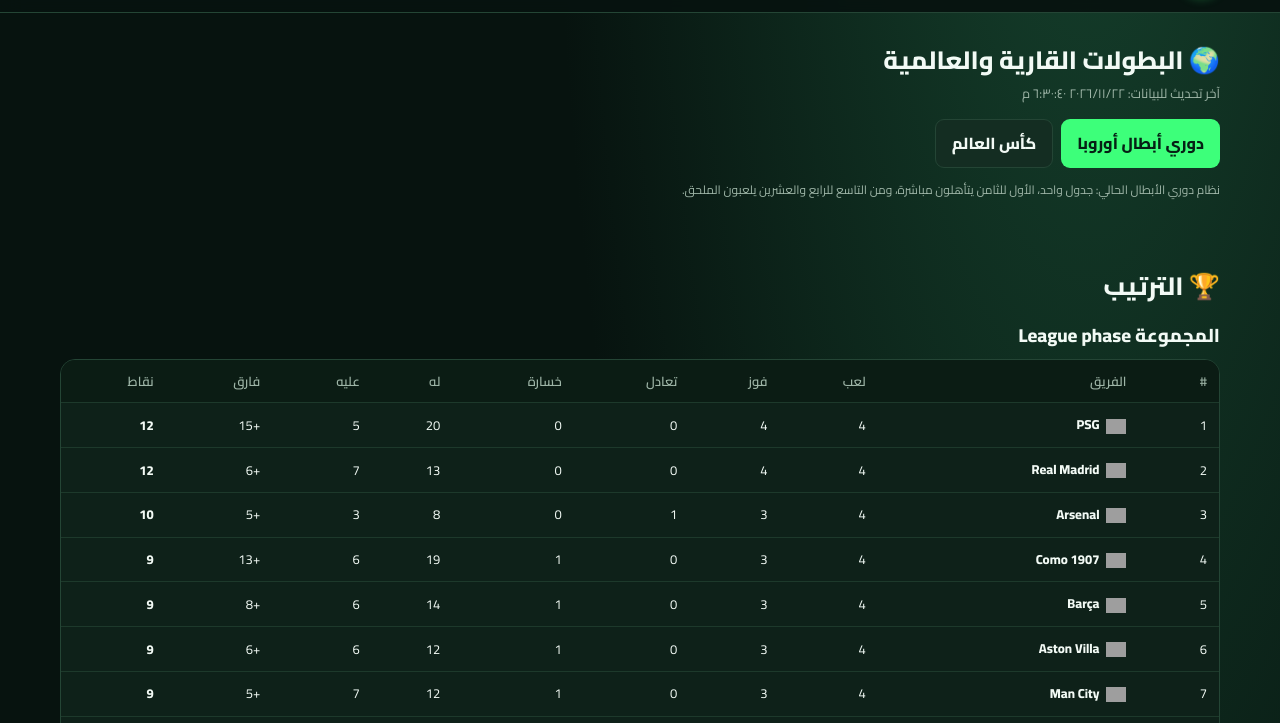
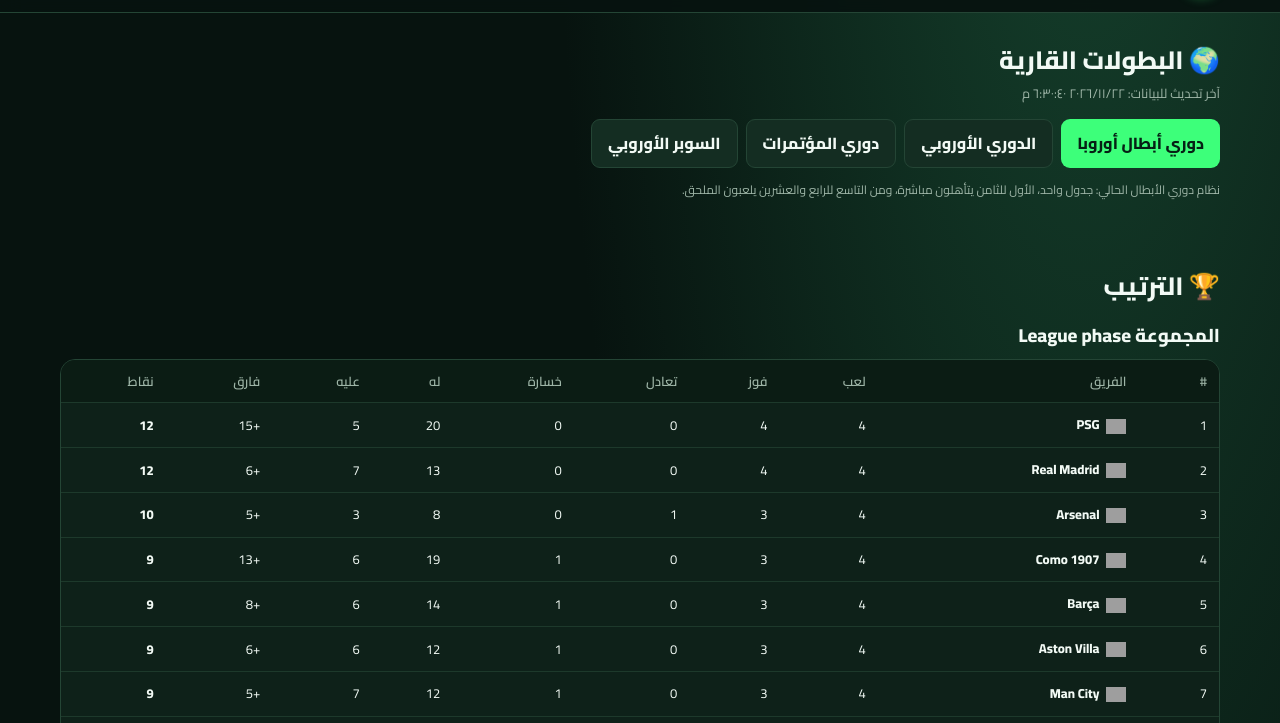
Before and after one commit to snaceselmasry/snaces-fantasy, a plain HTML site: page cups.html in a window 1280 px wide. Shown: the part 56-779 px from the top of the page. Drawn offline with Linux system fonts and the light colour scheme; grey boxes are pictures that could not be loaded.

Commit message:
Add files via upload

```diff
--- a/cups.html
+++ b/cups.html
@@ -4,8 +4,8 @@
 <meta charset="utf-8">
 <meta name="viewport" content="width=device-width,initial-scale=1">
 <meta name="theme-color" content="#071b16">
-<title>البطولات القارية والعالمية | SNACES FOOTBALL</title>
-<meta name="description" content="دوري أبطال أوروبا وكأس العالم: الترتيب والمجموعات والمباريات والهدافين.">
+<title>البطولات الأوروبية | SNACES FOOTBALL</title>
+<meta name="description" content="دوري الأبطال والدوري الأوروبي ودوري المؤتمرات والسوبر الأوروبي: الترتيب والمباريات.">
 <link rel="canonical" href="https://snaceselmasry.github.io/snaces-fantasy/cups.html">
 <meta property="og:type" content="website"><meta property="og:title" content="SNACES FOOTBALL | مباريات وتحليل"><meta property="og:description" content="نتائج • ترتيب • هدافين • تحليل مباريات"><meta property="og:image" content="https://snaceselmasry.github.io/snaces-fantasy/Designer.png"><meta name="twitter:card" content="summary_large_image">
 <link rel="icon" type="image/png" href="logo-192.png"><link rel="apple-touch-icon" href="logo-192.png">
@@ -16,14 +16,14 @@
 <body>
 <div class="topbar"><div class="wrap nav"><a class="logo" href="index.html"><img src="logo-192.png" alt="" width="38" height="38"><b>SNACES <span>FOOTBALL</span></b></a><div class="links"><a href="index.html">الرئيسية</a><a href="leagues.html">الدوريات</a><a href="cups.html">البطولات</a></div></div></div>
 <main>
-<section class="section"><div class="wrap"><div class="head"><div><h2>🌍 البطولات القارية والعالمية</h2><p id="updated">جاري التحميل...</p></div></div><div class="cmpBar" id="tabs"></div><p class="muted" id="note" style="font-size:12px"></p></div></section>
+<section class="section"><div class="wrap"><div class="head"><div><h2>🌍 البطولات القارية</h2><p id="updated">جاري التحميل...</p></div></div><div class="cmpBar" id="tabs"></div><p class="muted" id="note" style="font-size:12px"></p></div></section>
 <section class="section" id="standings"><div class="wrap"><div class="head"><div><h2>🏆 الترتيب</h2></div></div><div id="standWrap"></div></div></section>
 <section class="section" id="matches"><div class="wrap"><div class="head"><div><h2>📅 المباريات</h2></div><div class="cmpBar"><button class="btn primary" id="vNext">القادمة</button><button class="btn secondary" id="vRes">النتائج</button></div></div><div class="fxGrid" id="fxList"></div></div></section>
-<section class="section" id="scorers"><div class="wrap"><div class="head"><div><h2>⚽ الهدافون</h2></div></div><div class="dataPanel"><div class="tableWrap"><table style="min-width:300px"><thead><tr><th>#</th><th>اللاعب</th><th>الفريق</th><th>أهداف</th></tr></thead><tbody id="goalRows"></tbody></table></div></div><div class="disclaimer" style="margin-top:14px">البيانات من المصدر المجاني، وقد تتأخر عن الواقع بضع ساعات. الدوري الأوروبي والبطولات الأفريقية غير متاحة حاليًا.</div></div></section>
+<section class="section" id="scorers"><div class="wrap"><div class="head"><div><h2>⚽ الهدافون</h2></div></div><div class="dataPanel"><div class="tableWrap"><table style="min-width:300px"><thead><tr><th>#</th><th>اللاعب</th><th>الفريق</th><th>أهداف</th></tr></thead><tbody id="goalRows"></tbody></table></div></div><div class="disclaimer" style="margin-top:14px">البيانات من المصدر المجاني، وقد تتأخر عن الواقع بضع ساعات. دوري أبطال أفريقيا وباقي البطولات القارية غير متاحة حاليًا.</div></div></section>
 </main>
-<footer><div class="wrap">© 2026 SNACES FOOTBALL. موقع مستقل وغير تابع لأي دوري أو نادٍ. البيانات من football-data.org.</div></footer>
+<footer><div class="wrap">© 2026 SNACES FOOTBALL. موقع مستقل وغير تابع لأي دوري أو نادٍ. البيانات من football-data.org وESPN.</div></footer>
 <script>
-const CUPS=[["CL","دوري أبطال أوروبا"],["WC","كأس العالم"]];
+const CUPS=[["CL","دوري أبطال أوروبا"],["EL","الدوري الأوروبي"],["ECL","دوري المؤتمرات"],["USC","السوبر الأوروبي"]];
 const ST={LEAGUE_STAGE:"مرحلة الدوري",GROUP_STAGE:"دور المجموعات",PLAYOFFS:"الملحق",LAST_32:"دور الـ32",LAST_16:"دور الـ16",QUARTER_FINALS:"ربع النهائي",SEMI_FINALS:"نصف النهائي",THIRD_PLACE:"المركز الثالث",FINAL:"النهائي"};
 const $=id=>document.getElementById(id),esc=s=>String(s??"").replace(/[&<>"']/g,c=>({"&":"&amp;","<":"&lt;",">":"&gt;",'"':"&quot;","'":"&#39;"}[c]));
 let cur="CL",D=null,view="next";
@@ -36,10 +36,10 @@ async function load(){tabs();D=null;try{const r=await fetch("data/"+cur+".json")
 function table(rows){return `<div class="dataPanel" style="margin-bottom:12px"><div class="tableWrap"><table style="min-width:560px"><thead><tr><th>#</th><th>الفريق</th><th>لعب</th><th>فوز</th><th>تعادل</th><th>خسارة</th><th>له</th><th>عليه</th><th>فارق</th><th>نقاط</th></tr></thead><tbody>${rows.map(r=>`<tr><td>${r.pos}</td><td>${crest(r.team)}<b>${nm(r.team)}</b></td><td>${r.p}</td><td>${r.w}</td><td>${r.d}</td><td>${r.l}</td><td>${r.gf}</td><td>${r.ga}</td><td>${r.gd>0?"+":""}${r.gd}</td><td><b>${r.pts}</b></td></tr>`).join("")}</tbody></table></div></div>`}
 function render(){
  const ok=D&&D.standings&&D.standings.length;
- $("note").textContent=ok&&cur==="CL"?"نظام دوري الأبطال الحالي: جدول واحد، الأول للثامن يتأهلون مباشرة، ومن التاسع للرابع والعشرين يلعبون الملحق.":"";
+ $("note").textContent=ok&&cur==="CL"?"نظام دوري الأبطال الحالي: جدول واحد، الأول للثامن يتأهلون مباشرة، ومن التاسع للرابع والعشرين يلعبون الملحق.":(D&&D.source==="espn"?"بيانات هذه البطولة من مصدر غير رسمي (ESPN) وقد تتأخر أو تتوقف، والهدافون غير متاحين.":"");
  if(!ok&&!(D&&D.matches&&D.matches.length)){$("standWrap").innerHTML='<div class="dataPanel" style="padding:18px"><p class="muted">بيانات البطولة دي مش متاحة حاليًا.</p></div>';$("fxList").innerHTML="";$("goalRows").innerHTML='<tr><td colspan="4" class="empty">—</td></tr>';return}
  const groups={};(D.standings||[]).forEach(r=>(groups[r.group||""]??=[]).push(r));
- $("standWrap").innerHTML=Object.keys(groups).sort().map(g=>(g?`<h3 style="margin:14px 0 8px">${gname(g)}</h3>`:"")+table(groups[g])).join("")||'<p class="muted">الجدول لسه مش متاح.</p>';
+ $("standWrap").innerHTML=Object.keys(groups).sort().map(g=>(g?`<h3 style="margin:14px 0 8px">${gname(g)}</h3>`:"")+table(groups[g])).join("")||'<div class="dataPanel" style="padding:18px"><p class="muted">لا يوجد جدول ترتيب لهذه البطولة.</p></div>';
  fixtures();
  const g=(D.scorers||[]).slice().sort((a,b)=>b.goals-a.goals).slice(0,10);
  $("goalRows").innerHTML=g.length?g.map((s,i)=>`<tr><td>${i+1}</td><td><b>${esc(s.name)}</b></td><td>${esc(s.team)}</td><td><b>${s.goals}</b></td></tr>`).join(""):'<tr><td colspan="4" class="empty">لا توجد بيانات.</td></tr>';
```
Also changed, not shown: index.html (+1 -1 lines).
